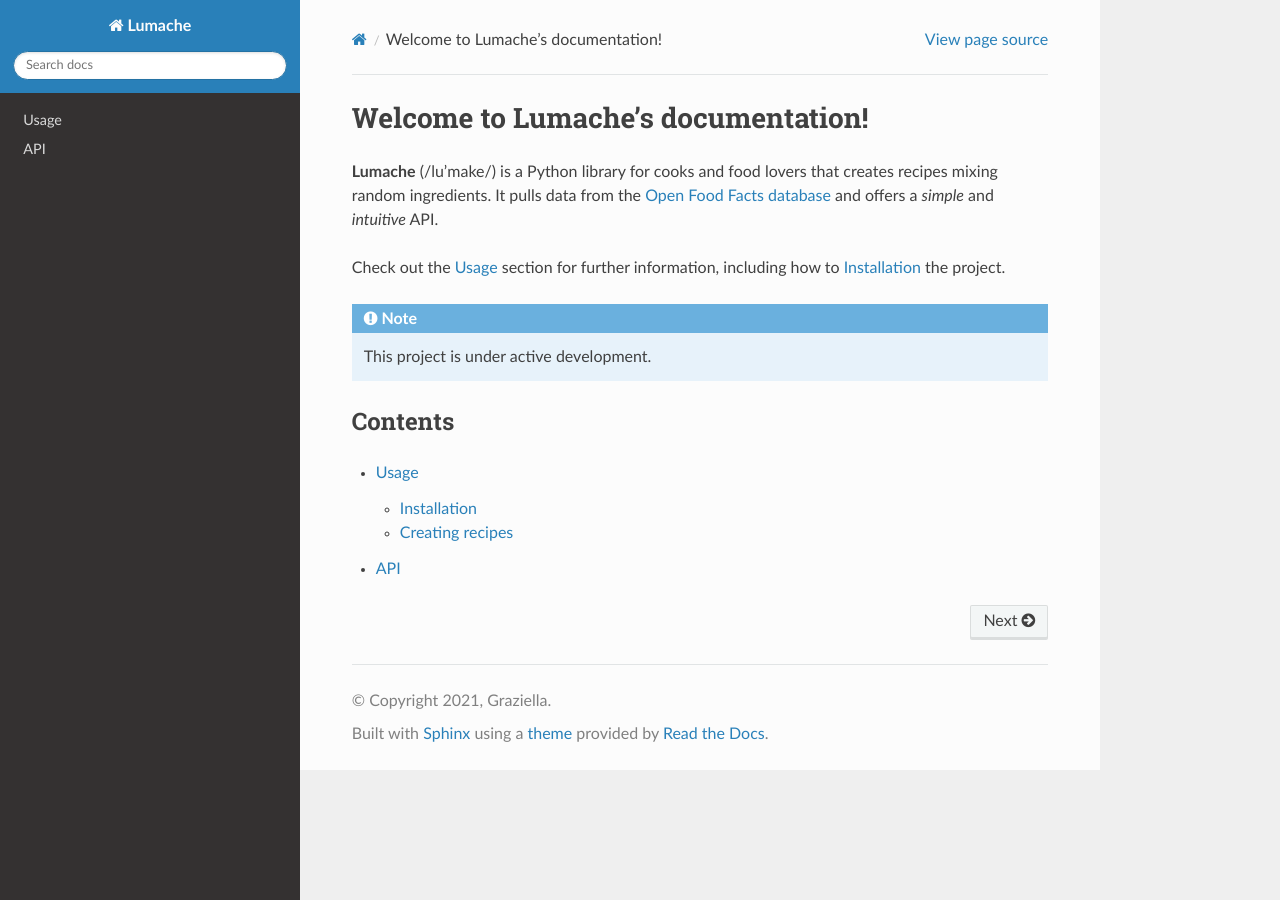
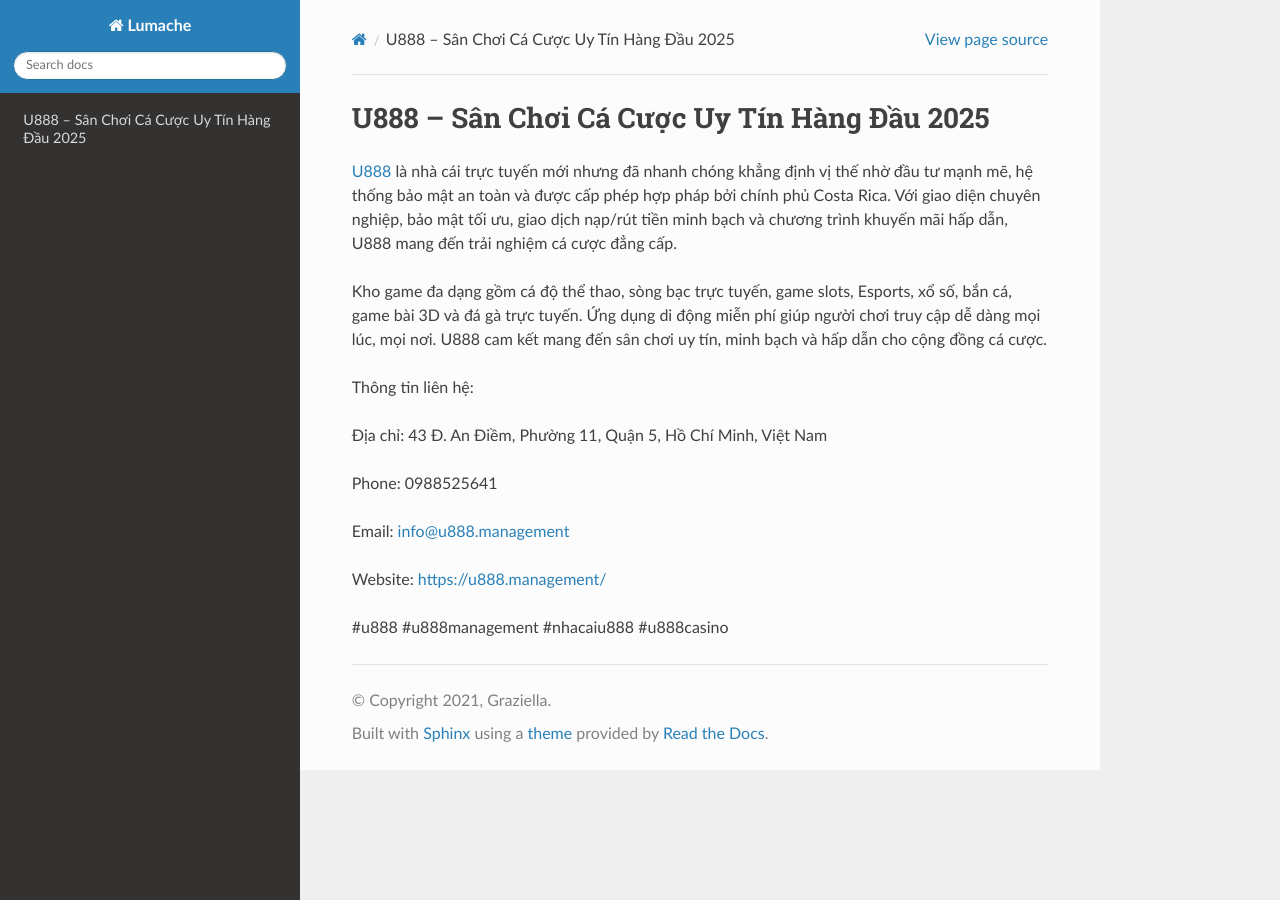
Before and after one commit to raaginigandhi216/u888management, a Sphinx documentation site: the page built from docs/source/index.rst, in a window 1280 px wide. Built offline with Sphinx 7.4.7 and the Read the Docs theme 3.1.0, drawn with Linux system fonts in a browser that asks for light colours.

Commit message:
Update index.rst

```diff
--- a/docs/source/index.rst
+++ b/docs/source/index.rst
@@ -1,22 +1,18 @@
-Welcome to Lumache's documentation!
+U888 – Sân Chơi Cá Cược Uy Tín Hàng Đầu 2025
 ===================================
 
-**Lumache** (/lu'make/) is a Python library for cooks and food lovers
-that creates recipes mixing random ingredients.
-It pulls data from the `Open Food Facts database <https://world.openfoodfacts.org/>`_
-and offers a *simple* and *intuitive* API.
+`U888 <https://u888.management/>`_ là nhà cái trực tuyến mới nhưng đã nhanh chóng khẳng định vị thế nhờ đầu tư mạnh mẽ, hệ thống bảo mật an toàn và được cấp phép hợp pháp bởi chính phủ Costa Rica. Với giao diện chuyên nghiệp, bảo mật tối ưu, giao dịch nạp/rút tiền minh bạch và chương trình khuyến mãi hấp dẫn, U888 mang đến trải nghiệm cá cược đẳng cấp.
 
-Check out the :doc:`usage` section for further information, including
-how to :ref:`installation` the project.
+Kho game đa dạng gồm cá độ thể thao, sòng bạc trực tuyến, game slots, Esports, xổ số, bắn cá, game bài 3D và đá gà trực tuyến. Ứng dụng di động miễn phí giúp người chơi truy cập dễ dàng mọi lúc, mọi nơi. U888 cam kết mang đến sân chơi uy tín, minh bạch và hấp dẫn cho cộng đồng cá cược.
 
-.. note::
+Thông tin liên hệ:
 
-   This project is under active development.
+Địa chỉ: 43 Đ. An Điềm, Phường 11, Quận 5, Hồ Chí Minh, Việt Nam
 
-Contents
---------
+Phone: 0988525641
 
-.. toctree::
+Email: info@u888.management
 
-   usage
-   api
+Website: https://u888.management/
+
+#u888 #u888management #nhacaiu888 #u888casino
```
